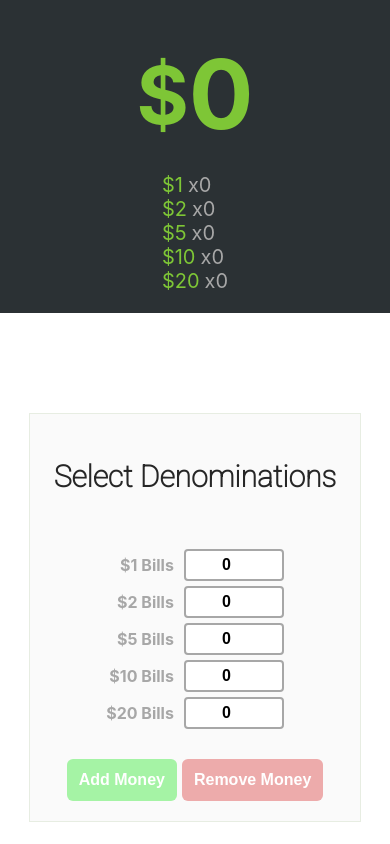
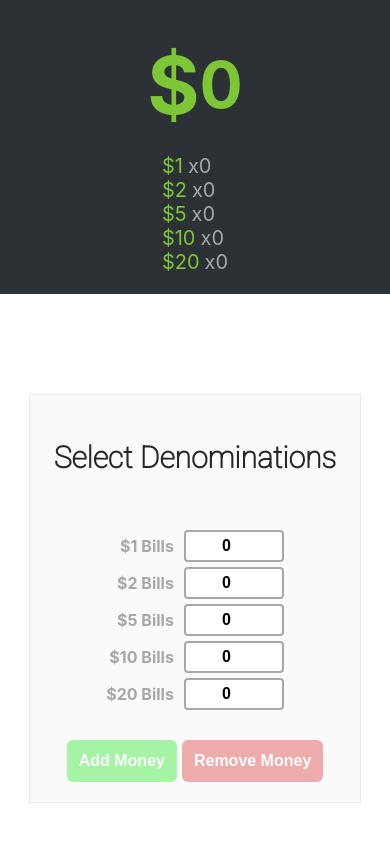
Before and after one commit to readysetgit/cash-register, a React (Create React App) app: page / in a window 390 px wide. Shown: the top 844 px of the page. Built offline with nearby package versions, Linux system fonts and the light colour scheme.

Commit message:
Fixed a bug where transactions displayed total instead of the change in amount

```diff
--- a/src/App.js
+++ b/src/App.js
@@ -23,8 +23,8 @@ function App() {
   const [registerState, setRegisterState] = useState(initialRegisterState);
   const [transactionHistory, setTransactionHistory] = useState([]); // State to store transaction history
 
-  const addTransactionToHistory = (type, amount) => {
-    const transaction = { type, amount, timestamp: new Date().toLocaleString() }; // Add a timestamp
+  const addTransactionToHistory = (type, amount, changeInAmount) => {
+    const transaction = { type, amount, changeInAmount, timestamp: new Date().toLocaleString() }; // Add a timestamp
     setTransactionHistory([...transactionHistory, transaction]);
   };
 
@@ -35,10 +35,12 @@ function App() {
       updatedDenominations[denomination] += parseInt(amountsToAdd[denomination], 10);
     }
 
+
     const updatedTotal = calculateTotal(updatedDenominations);
+    const changeInAmount = calculateTotal(amountsToAdd)
 
     setRegisterState({ total: updatedTotal, denominations: updatedDenominations });
-    addTransactionToHistory('Added', calculateTotal(updatedDenominations));
+    addTransactionToHistory('Added', updatedTotal, changeInAmount);
     successToast('Added money to the register!')
   };
 
@@ -50,9 +52,10 @@ function App() {
     }
 
     const updatedTotal = calculateTotal(updatedDenominations);
+    const changeInAmount = calculateTotal(amountsToRemove)
 
     setRegisterState({ total: updatedTotal, denominations: updatedDenominations });
-    addTransactionToHistory('Removed', calculateTotal(updatedDenominations));
+    addTransactionToHistory('Removed', calculateTotal(updatedDenominations), changeInAmount);
     successToast('Money removed from register!')
   };
 
@@ -71,7 +74,6 @@ function App() {
 
     // Create an array of available denominations sorted in descending order
     const sortedDenominations = Object.keys(availableDenominations).map(Number).sort((a, b) => b - a);
-    console.log(sortedDenominations)
     for (const denomination of sortedDenominations) {
       if (changeAmount <= 0) break; // Stop if we've dispensed the required change
 
@@ -95,7 +97,8 @@ function App() {
       total: registerState.total - amountToRemove,
       denominations: availableDenominations, // Update denominations here
     });
-    addTransactionToHistory('Change', amountToRemove);
+
+    addTransactionToHistory('Change', amountToRemove, changeAmount);
     successToast('Change Dispensed!')
 
   };
--- a/src/components/Register.jsx
+++ b/src/components/Register.jsx
@@ -1,11 +1,29 @@
 import React from 'react';
 import "./Register.scss";
+
+// Function to format large numbers
+function formatLargeNumber(number) {
+  if (number >= 1e12) {
+    return `${(number / 1e12).toFixed(1)}T`; // Trillion
+  } else if (number >= 1e9) {
+    return `${(number / 1e9).toFixed(1)}B`; // Billion
+  } else if (number >= 1e6) {
+    return `${(number / 1e6).toFixed(1)}M`; // Million
+  } else if (number >= 1e4) {
+    return `${(number / 1e3).toFixed(1)}K`; // Thousand
+  } else {
+    return number.toString();
+  }
+}
+
 function Register({ total, denominations }) {
+  const formattedTotal = formatLargeNumber(total);
+
   return (
     <div className='the-register'>
       <p className='total-amount-text'>
         <span className='dollar-sign'>$</span>
-        <span data-testid="total-display" className='actual-dollars'>{total}</span>
+        <span data-testid="total-display" className='actual-dollars'>{formattedTotal}</span>
       </p>
       <div className='all-denoms'>
       {Object.entries(denominations).map(([denomination, count]) => (
--- a/src/components/Register.scss
+++ b/src/components/Register.scss
@@ -1,3 +1,4 @@
+// Base styles
 .the-register {
     background-color: #2B3134;
     padding: 20px;
@@ -12,7 +13,6 @@
       align-items: center;
       font-weight: 400;
       justify-content: center;
-
       .dollar-sign {
         vertical-align: center;
         text-align: center;
@@ -20,14 +20,12 @@
         color: #7EC636;
         font-weight: bold;
       }
-
       .actual-dollars {
         color: #7EC636;
         font-size: 6em;
         font-weight: bold;
       }
     }
-
     .all-denoms {
       display: flex;
       flex-direction: column;
@@ -41,18 +39,12 @@
         .denom-count {
           text-align: center;
           font-size: 2em;
-                // font-family: monospace;
-                // &.non-zero {color:#7EC636}
           justify-self: flex-end;
           align-self: flex-end;
           align-items: flex-end;
         }
-
         .denom-type {
-                // border: 1px solid #262626;
-                // padding: 2px 10px;
           font-size: 2em;
-                // font-family: roboto;
           color: #7EC636;
           text-align: center;
         }
@@ -60,10 +52,17 @@
     }
   }
 
-
+  // Media query for larger screens
   @media only screen and (min-width: 1024px) {
     .the-register {
       flex-direction: row;
       gap: 30px;
     }
   }
+
+  // Media query for smaller screens
+  @media only screen and (max-width: 480px) {
+    .the-register .total-amount-text .actual-dollars {
+      font-size: 4em; /* Adjust the font size as needed */
+    }
+  }
--- a/src/components/TransactionHistory.jsx
+++ b/src/components/TransactionHistory.jsx
@@ -1,4 +1,3 @@
-// TransactionHistory.js
 import React from 'react';
 import "./TransactionHistory.scss";
 
@@ -14,15 +13,18 @@ function formatTimestamp(timestamp) {
 }
 
 function TransactionHistory({ transactions }) {
+    // Reverse the transactions array to display them in reverse order
+    const reversedTransactions = [...transactions].reverse();
+
     return (
       <div className="transaction-history">
         <h2>Transaction History</h2>
         <div className="all-transactions">
-          {transactions.map((transaction, index) => (
+          {reversedTransactions.map((transaction, index) => (
             <div className={`transaction-pane ${getTransactionClassName(transaction.type)}`} key={index}>
               <span className="transaction-type">{transaction.type}</span>
               <div className="money-time">
-                <span className="transaction-amount">${transaction.amount}</span>
+                <span className="transaction-amount">${transaction.changeInAmount}</span>
                 <span className="transaction-timestamp">{formatTimestamp(transaction.timestamp)}</span>
               </div>
             </div>
```
Lines whose indentation alone changed are shown as unchanged.
